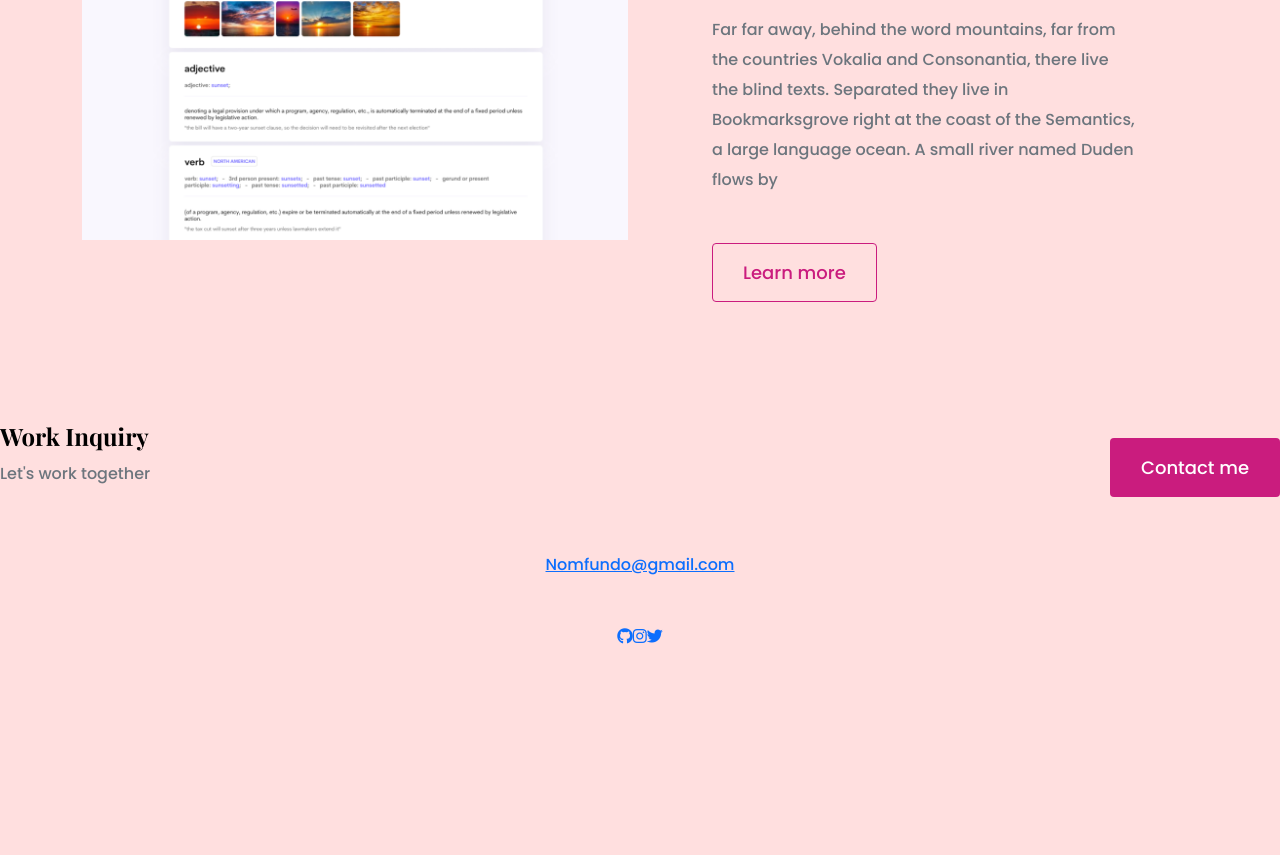
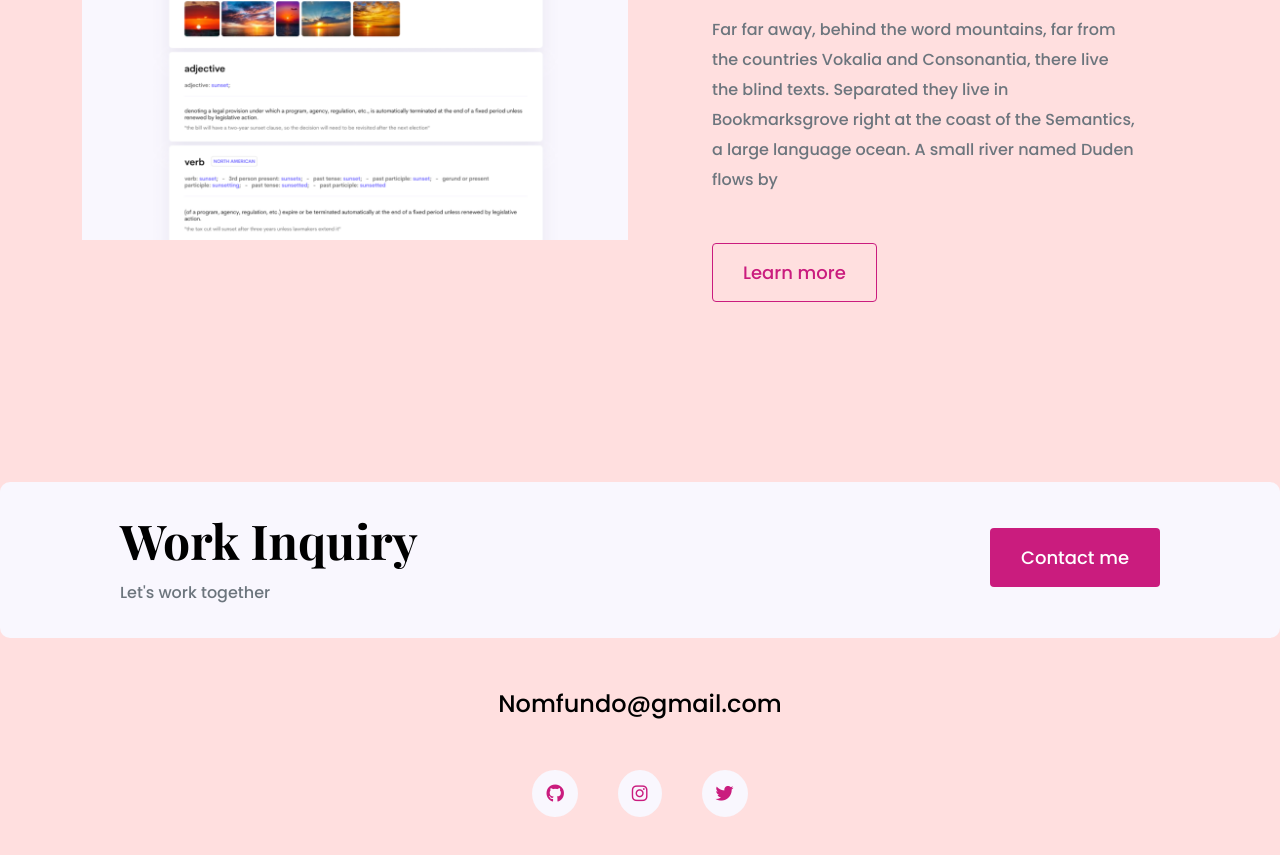
Before and after one commit to NomfundoShange01/modest, a website: page index.html in a window 1280 px wide. Shown: the part 2559-3414 px from the top of the page. Before the commit the page ends 3208 px from the top, so only its background shows below. Drawn offline with nearby package versions, Linux system fonts and the light colour scheme.

Commit message:
Update styles.css

```diff
--- a/styles.css
+++ b/styles.css
@@ -7,7 +7,7 @@
 
 body {
   font-family: var(--default-font-family);
-  background-color: #ffdfdf;
+   background-color: #ffdfdf;
 }
 
 h1,
@@ -28,6 +28,10 @@ h1 {
 
 h2 {
   font-size: 64px;
+}
+
+h4 {
+  font-size: 48px;
 }
 
 p {
@@ -138,14 +142,57 @@ nav li.active a {
   color: var(--branding-color);
 }
 
+footer {
+  margin: 60px 0;
+}
+
+footer .contact-box {
+  background: var(--secondary-color);
+  padding: 30px 120px;
+  border-radius: 10px;
+}
+
+footer .contact-box p {
+  margin: 0;
+}
+
+footer .email-link {
+  text-decoration: none;
+  color: black;
+  font-size: 24px;
+}
+
+footer .email-link:hover {
+  color: var(--branding-color);
+}
+
+footer .social-links a {
+  margin: 0 20px;
+  color: var(--branding-color);
+  background: var(--secondary-color);
+  padding: 10px 14px;
+  border-radius: 50%;
+  font-size: 18px;
+  transition: all 100ms ease-in-out;
+}
+
+footer .social-links a:hover {
+  color: white;
+  background: var(--branding-color);
+}
+
 @media (max-width: 900px) {
   h1 {
     font-size: 44px;
-    line-height: 56px;
+    line-height: 1.5;
   }
 
   h2 {
     font-size: 44px;
+  }
+
+  h4 {
+    font-size: 26px;
   }
 
   .hero {
```
